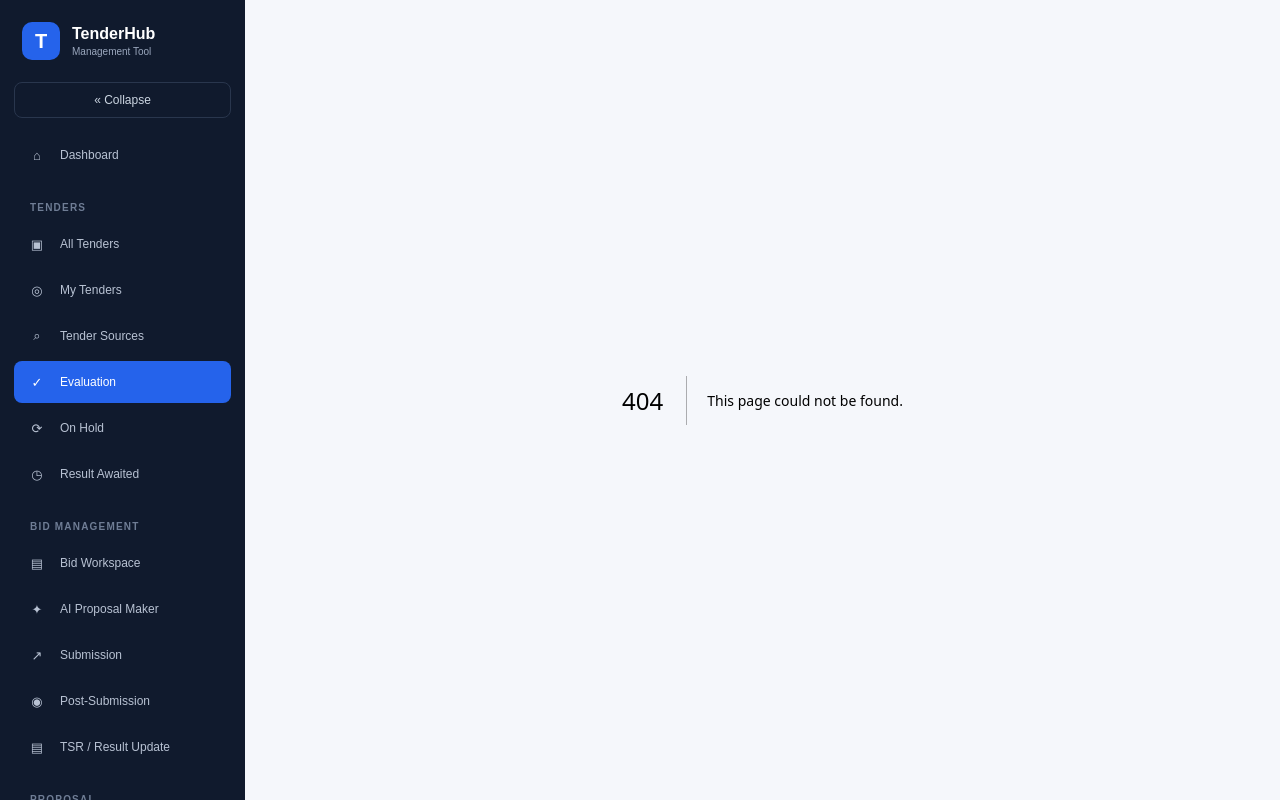
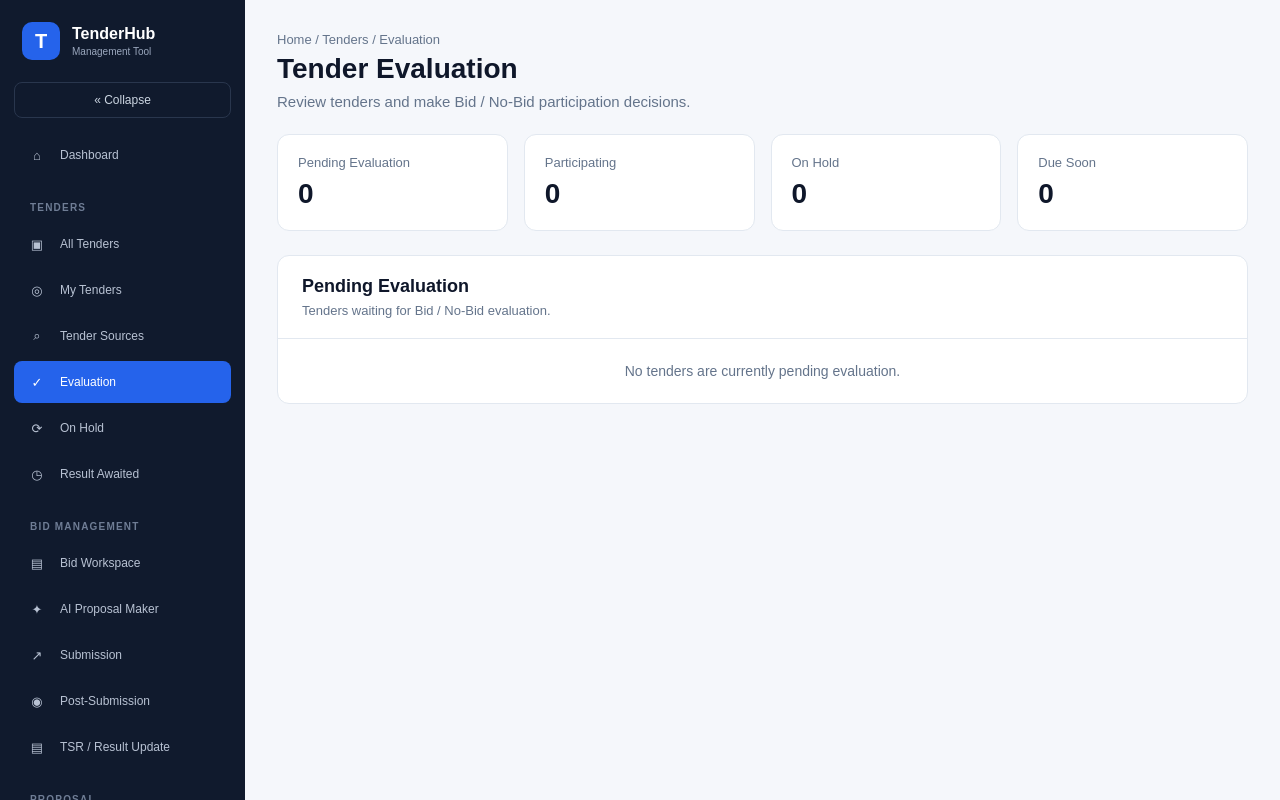
Before and after one commit to pawanmaske-sys/Tender-development-tool, a Next.js app: page /evaluation in a window 1280 px wide. Before the commit this address had no page. Shown: the top 800 px of the page. Built offline with nearby package versions, Linux system fonts and the light colour scheme.

Commit message:
Create page.js

```diff
--- /dev/null
+++ b/app/evaluation/page.js
@@ -0,0 +1,203 @@
+export default function EvaluationPage() {
+  return (
+    <div
+      style={{
+        padding: "32px",
+        minHeight: "100vh",
+        background: "#f5f7fb",
+      }}
+    >
+      {/* PAGE HEADER */}
+      <div
+        style={{
+          marginBottom: "24px",
+        }}
+      >
+        <div
+          style={{
+            fontSize: "13px",
+            color: "#64748b",
+            marginBottom: "6px",
+          }}
+        >
+          Home / Tenders / Evaluation
+        </div>
+
+        <h1
+          style={{
+            margin: 0,
+            fontSize: "28px",
+            color: "#0f172a",
+          }}
+        >
+          Tender Evaluation
+        </h1>
+
+        <p
+          style={{
+            marginTop: "8px",
+            marginBottom: 0,
+            color: "#64748b",
+            fontSize: "15px",
+          }}
+        >
+          Review tenders and make Bid / No-Bid participation decisions.
+        </p>
+      </div>
+
+      {/* SUMMARY CARDS */}
+      <div
+        style={{
+          display: "grid",
+          gridTemplateColumns: "repeat(4, minmax(0, 1fr))",
+          gap: "16px",
+          marginBottom: "24px",
+        }}
+      >
+        <div
+          style={{
+            background: "#ffffff",
+            border: "1px solid #e2e8f0",
+            borderRadius: "12px",
+            padding: "20px",
+          }}
+        >
+          <div style={{ color: "#64748b", fontSize: "13px" }}>
+            Pending Evaluation
+          </div>
+
+          <div
+            style={{
+              marginTop: "8px",
+              fontSize: "28px",
+              fontWeight: "700",
+              color: "#0f172a",
+            }}
+          >
+            0
+          </div>
+        </div>
+
+        <div
+          style={{
+            background: "#ffffff",
+            border: "1px solid #e2e8f0",
+            borderRadius: "12px",
+            padding: "20px",
+          }}
+        >
+          <div style={{ color: "#64748b", fontSize: "13px" }}>
+            Participating
+          </div>
+
+          <div
+            style={{
+              marginTop: "8px",
+              fontSize: "28px",
+              fontWeight: "700",
+              color: "#0f172a",
+            }}
+          >
+            0
+          </div>
+        </div>
+
+        <div
+          style={{
+            background: "#ffffff",
+            border: "1px solid #e2e8f0",
+            borderRadius: "12px",
+            padding: "20px",
+          }}
+        >
+          <div style={{ color: "#64748b", fontSize: "13px" }}>
+            On Hold
+          </div>
+
+          <div
+            style={{
+              marginTop: "8px",
+              fontSize: "28px",
+              fontWeight: "700",
+              color: "#0f172a",
+            }}
+          >
+            0
+          </div>
+        </div>
+
+        <div
+          style={{
+            background: "#ffffff",
+            border: "1px solid #e2e8f0",
+            borderRadius: "12px",
+            padding: "20px",
+          }}
+        >
+          <div style={{ color: "#64748b", fontSize: "13px" }}>
+            Due Soon
+          </div>
+
+          <div
+            style={{
+              marginTop: "8px",
+              fontSize: "28px",
+              fontWeight: "700",
+              color: "#0f172a",
+            }}
+          >
+            0
+          </div>
+        </div>
+      </div>
+
+      {/* EVALUATION TABLE */}
+      <div
+        style={{
+          background: "#ffffff",
+          border: "1px solid #e2e8f0",
+          borderRadius: "12px",
+          overflow: "hidden",
+        }}
+      >
+        <div
+          style={{
+            padding: "20px 24px",
+            borderBottom: "1px solid #e2e8f0",
+          }}
+        >
+          <h2
+            style={{
+              margin: 0,
+              fontSize: "18px",
+              color: "#0f172a",
+            }}
+          >
+            Pending Evaluation
+          </h2>
+
+          <p
+            style={{
+              margin: "6px 0 0",
+              color: "#64748b",
+              fontSize: "13px",
+            }}
+          >
+            Tenders waiting for Bid / No-Bid evaluation.
+          </p>
+        </div>
+
+        <div
+          style={{
+            padding: "24px",
+            textAlign: "center",
+            color: "#64748b",
+            fontSize: "14px",
+          }}
+        >
+          No tenders are currently pending evaluation.
+        </div>
+      </div>
+    </div>
+  );
+}
```
